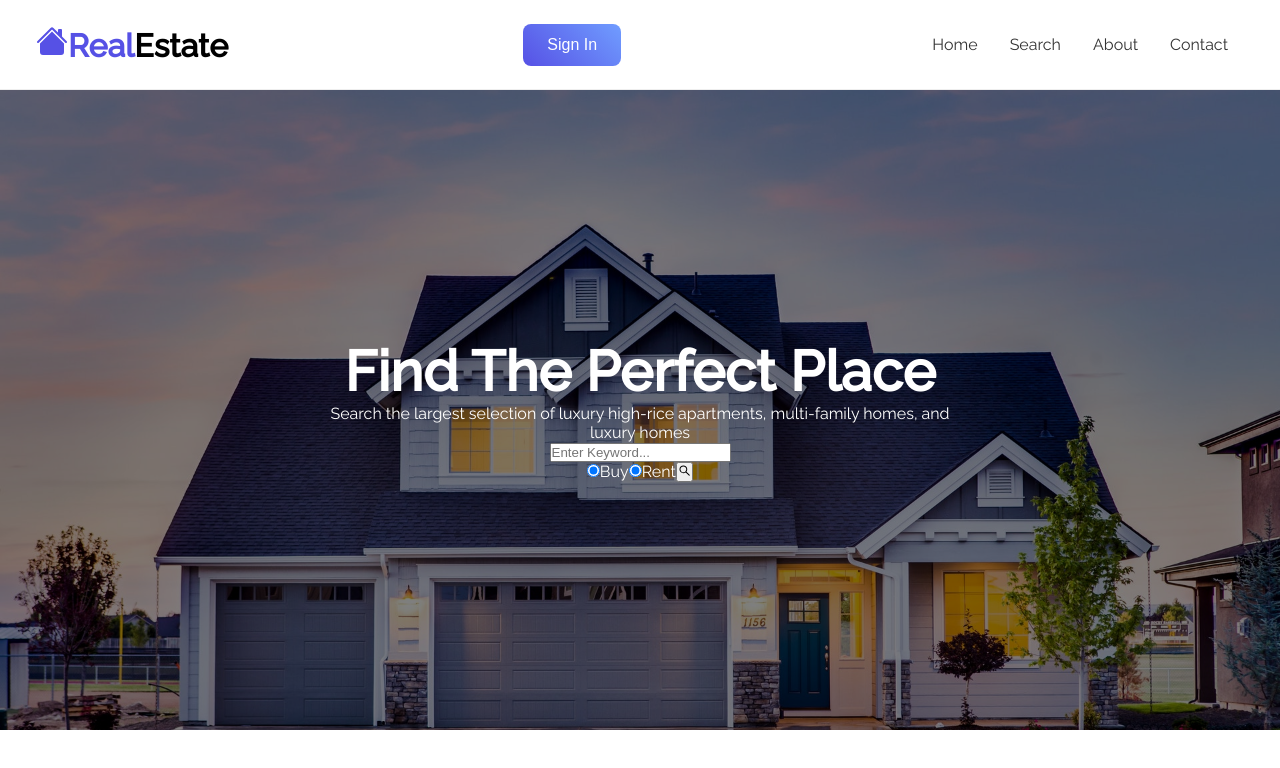
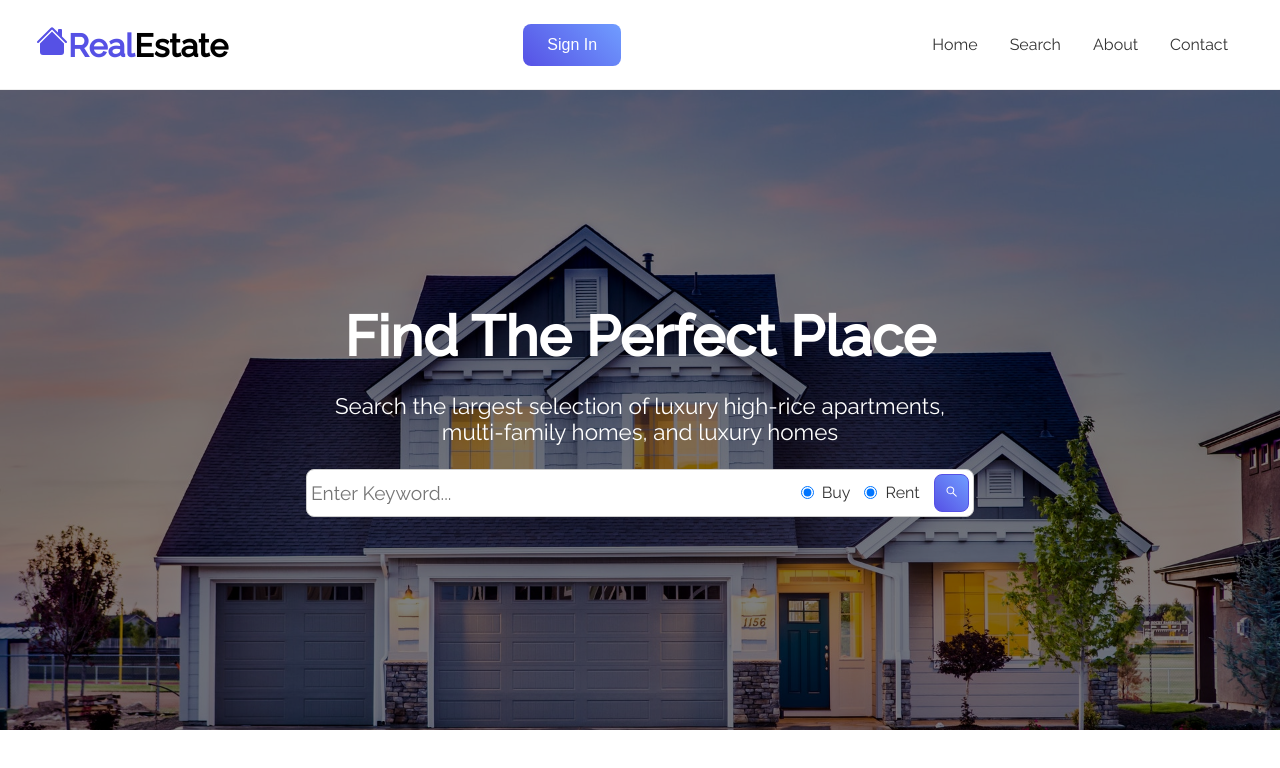
Before and after one commit to MateuszRyniewicz/zadanie-2-1-react-layout-turorial, a React (Create React App) app: page / in a window 1280 px wide. Shown: the top 768 px of the page. Built offline with nearby package versions, Linux system fonts and the light colour scheme.

Commit message:
hero is done

```diff
--- a/src/components/hero/Hero.css
+++ b/src/components/hero/Hero.css
@@ -33,3 +33,63 @@
 	font-size: 3.5rem;
 	text-transform: capitalize;
 }
+
+.hero .search-text {
+	margin: 1.5rem;
+	font-size: 1.4rem;
+}
+
+.search {
+	display: flex;
+	background-color: #fff;
+	color: #333;
+	justify-content: space-between;
+	align-items: center;
+	border: 1px solid #ccc;
+	padding: 4px;
+	border-radius: 8px;
+}
+
+.search input[type='text'] {
+	border: transparent;
+	background-color: transparent;
+	width: 400px;
+	font-size: 1.2rem;
+	font-family: 'Raleway', sans-serif;
+}
+
+.search input[type='text']:focus {
+	outline: none;
+}
+
+.search label {
+	padding: 0 14px 0 8px;
+}
+
+.search .radio {
+	display: flex;
+	align-items: center;
+}
+
+.search button {
+	background-image: linear-gradient(45deg, #5651e5 0%, #709dff 100%);
+	border: 1px solid #5651e5;
+	color: #fff;
+	padding: 10px;
+	border-radius: 8px;
+	cursor: pointer;
+}
+
+@media screen and (max-width: 940px) {
+	.hero {
+		height: 70vh;
+	}
+
+	.hero h1 {
+		font-size: 2.5rem;
+	}
+
+	.search input[type='text'] {
+		width: 100%;
+	}
+}
--- a/src/components/hero/Hero.js
+++ b/src/components/hero/Hero.js
@@ -15,10 +15,9 @@
 					<div>
 						<input type='text' placeholder='Enter Keyword...' />
 					</div>
-
 					<div className='radio'>
 						<input type='radio' checked />
-						<labe>Buy</labe>
+						<label>Buy</label>
 						<input type='radio' checked />
 						<label>Rent</label>
 						<button type='submit'>
```
